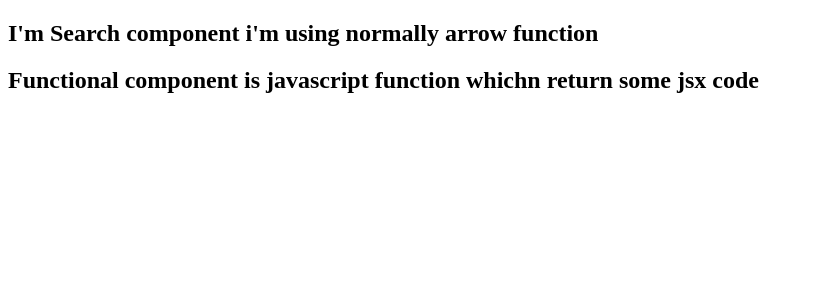
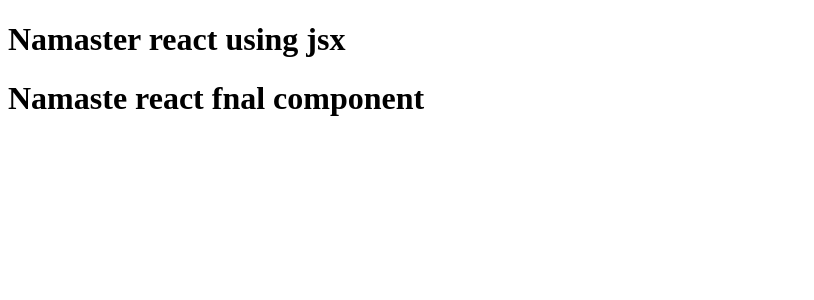
Before and after one commit to chandan317/namaste, a React (Vite) app: page / in a window 1280 px wide. Shown: the top 300 px of the page, without its empty margins (0-814 px from the left). Built offline with nearby package versions, Linux system fonts and the light colour scheme.

Commit message:
component composition

```diff
--- a/App.js
+++ b/App.js
@@ -50,9 +50,9 @@
 //     React.createElement("h2", {}, "I'm an h2 tag"),
 //   ]),
 // ]);
-// // create react using createRoot
+// create react using createRoot
 // const root = ReactDOM.createRoot(document.getElementById("root"));
-// // passing react element inside Root;
+// passing react element inside Root;
 
 // root.render(parent);
 import React from "react";
@@ -86,7 +86,7 @@ const jsx = (
 
 const HeadingComponent = () => {
   return (
-    <div>
+    <div id="container">
       <h1>Namaste react functional components</h1>
       <h2>fun compononents is a js function which return some jsx code </h2>
       <h2> namaste component should be start with capital</h2>
@@ -105,5 +105,47 @@ const SearchBar = () => {
   );
 };
 
+// Arrow fn
+
+const fn1 = () => {
+  return true;
+};
+const fn2 = () => true;
+
+// both above are same but use fn1
+// Arrow Function using return
+
+const FooterComponent = () => {
+  return <h1>hii footer </h1>;
+};
+// Function component without using return
+const Footer = () => (
+  <h1 className="foot" tabIndex="2">
+    Hii simple footer
+  </h1>
+);
+
+// const titl = <h1>my title</h1>;
+
+// const Titl = () => <h1 className="head">my title e</h1>;
+
+// function single line
+// const CardComponent = () => <h1 className="card">hii Cards</h1>;
+
+// ===============================================
+
+const Title = () => (
+  <h1 className="head" tabIndex="2">
+    Namaster react using jsx
+  </h1>
+);
+// component composition == component inside component
+
+const HdComponent = () => (
+  <div>
+    <Title />
+    <h1 className="hi">Namaste react fnal component</h1>
+  </div>
+);
 const root = ReactDOM.createRoot(document.getElementById("root"));
-root.render(<SearchBar />);
+root.render(<HdComponent />);
--- a/index.html
+++ b/index.html
@@ -7,9 +7,10 @@
     <title>Document</title>
   </head>
   <body>
-    <div id="root" class="root">
+    <div id="root" >
       <h1>Not Rendered</h1>
     </div>
+  <script src="App.js" type="module"></script>
 
     <!-- <script
       crossorigin
```
Also changed, not shown: 1 other file (tests, documents, lock files or other folders).
